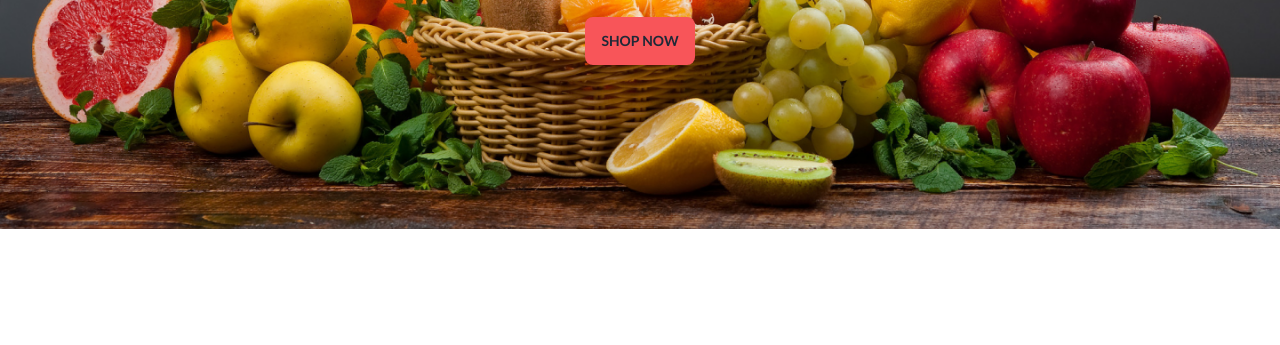
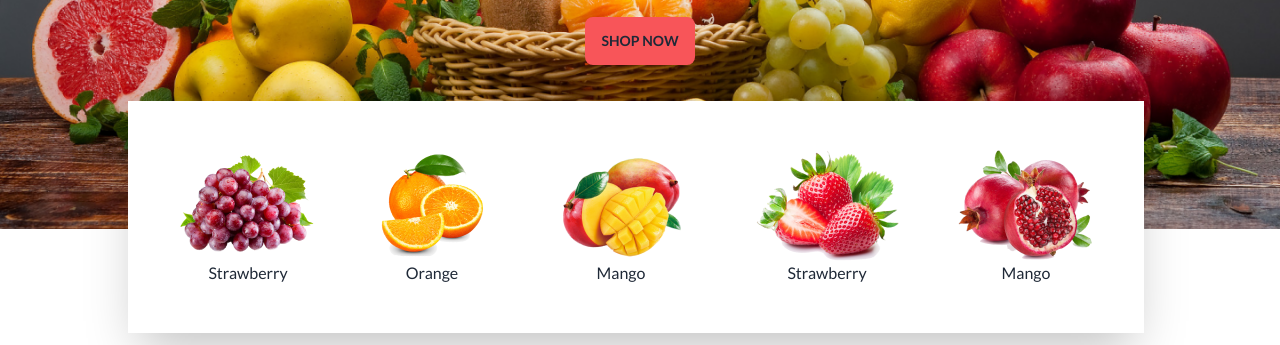
Before and after one commit to ahshanhabibatik/B8A3-fruit-website, a plain HTML site: page index.html in a window 1280 px wide. Shown: the part 455-800 px from the top of the page. Drawn offline with nearby package versions, Linux system fonts and the light colour scheme; grey boxes are pictures that could not be loaded.

Commit message:
added card section

```diff
--- a/index.html
+++ b/index.html
@@ -179,13 +179,37 @@
                     </div>
                 </div>
         </section>
-<!-- card section -->
-        <section>
+        <!-- card section -->
+        <section class="bg-white shadow-2xl mx-32 lg:p-12 absolute -mt-32">
+
+            <div class="flex flex-row hidden lg:inline-flex md:hidden justify-center items-center text-center gap-14">
+                <div class="">
+                    <img src="./images/fruit1.png" alt="">
+                    <p>Strawberry</p>
+                </div>
+                <div>
+                    <img src="./images/fruit2.png" alt="">
+                    <p>Orange</p>
+                </div>
+                <div>
+                    <img src="./images/fruit3.png" alt="">
+                    <p>Mango</p>
+                </div>
+                <div>
+                    <img src="./images/fruit4.png" alt="">
+                    <p>Strawberry</p>
+                </div>
+                <div>
+                    <img src="./images/fruit5.png" alt="">
+                    <p>Mango</p>
+                </div>
+            </div>
 
         </section>
     </header>
 
-    <main>
+    <main class="container mx-auto my-5">
+
 
     </main>
 
```
